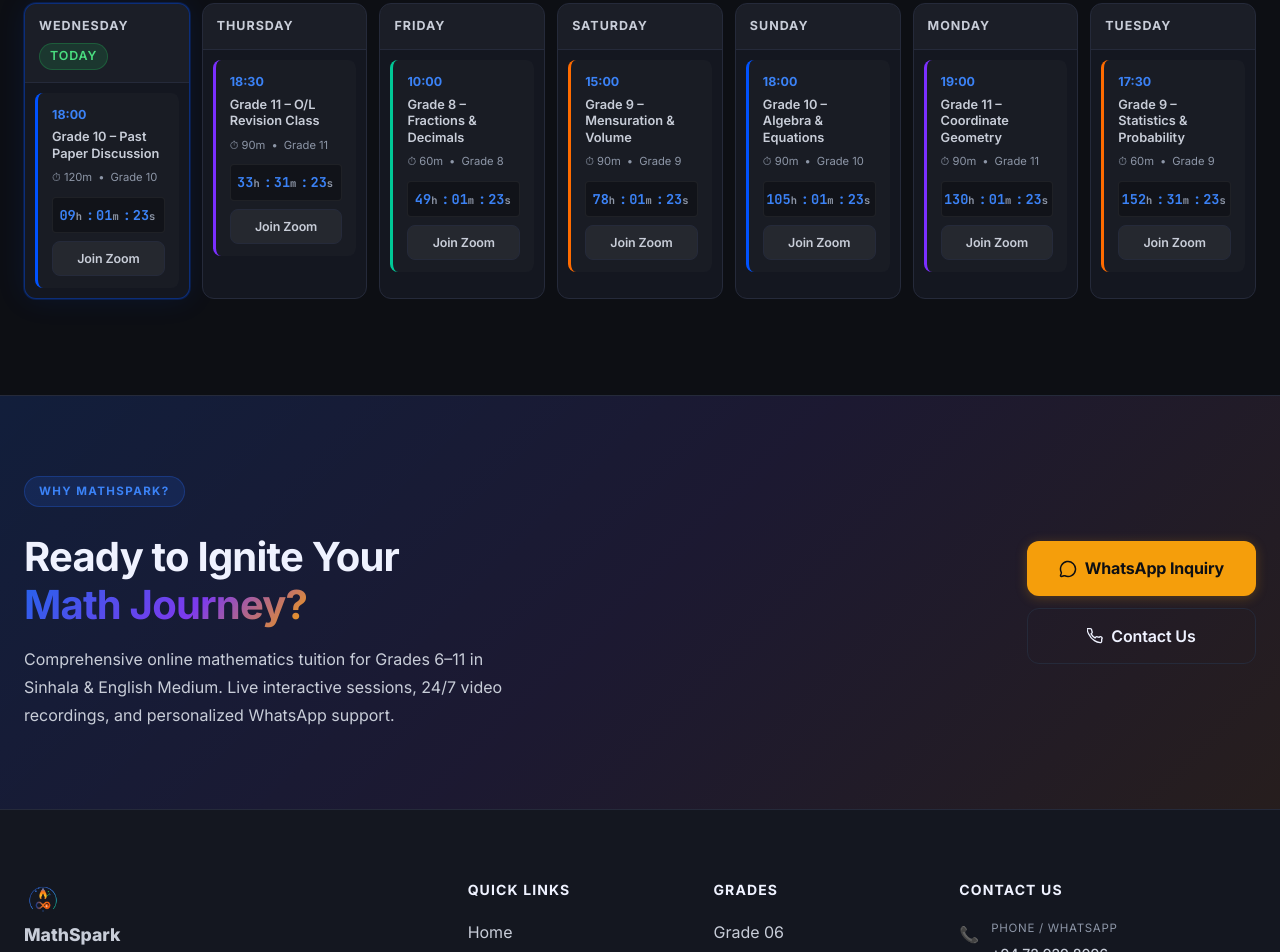
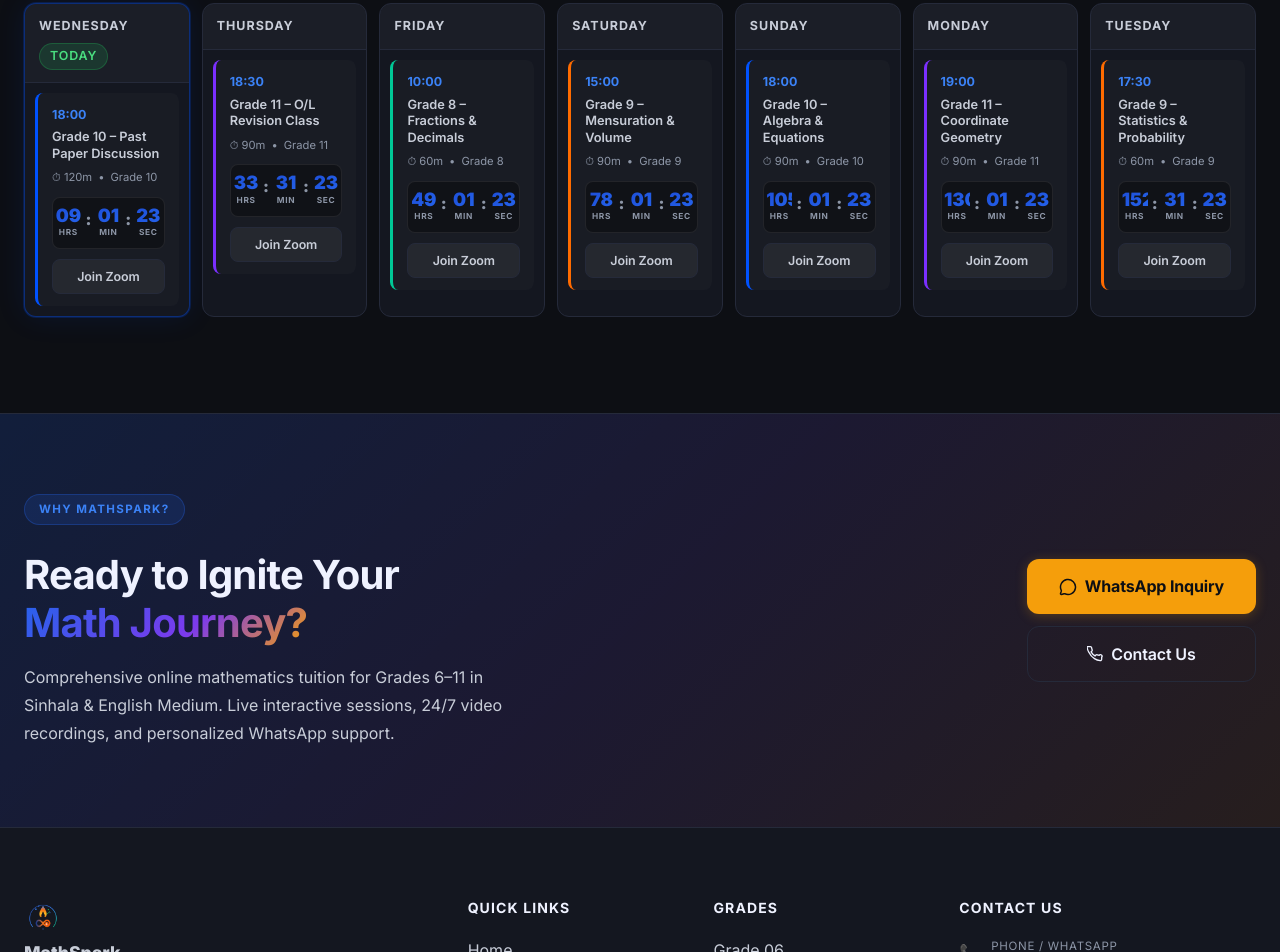
Before and after one commit to Thanuja47/MathSpark, a Next.js app: page /timetable in a window 1280 px wide. Shown: the part 1022-1974 px from the top of the page. Built offline with nearby package versions, Linux system fonts and the light colour scheme; no server answers.

Commit message:
style: update per-card countdown display to match top card stacked layout with HRS, MIN, SEC labels

```diff
--- a/app/timetable/page.js
+++ b/app/timetable/page.js
@@ -138,15 +138,26 @@ export default function TimetablePage() {
                               <span>Grade {cls.grade}</span>
                             </div>
 
-                            {/* Live per-class countdown block directly above Join Zoom button */}
+                            {/* Live per-class countdown block matching top card's stacked digit & label layout */}
                             <div className="card-countdown-box">
                               {isLive ? (
                                 <div className="card-live-now">🔴 LIVE NOW</div>
                               ) : (
-                                <div className="card-countdown-nums">
-                                  <span>{String(countdown.dh).padStart(2, '0')}<small>h</small></span>:
-                                  <span>{String(countdown.dm).padStart(2, '0')}<small>m</small></span>:
-                                  <span>{String(countdown.ds).padStart(2, '0')}<small>s</small></span>
+                                <div className="card-countdown-display">
+                                  <div className="card-countdown-unit">
+                                    <div className="card-countdown-num">{String(countdown.dh).padStart(2, '0')}</div>
+                                    <div className="card-countdown-lbl">HRS</div>
+                                  </div>
+                                  <div className="card-countdown-sep">:</div>
+                                  <div className="card-countdown-unit">
+                                    <div className="card-countdown-num">{String(countdown.dm).padStart(2, '0')}</div>
+                                    <div className="card-countdown-lbl">MIN</div>
+                                  </div>
+                                  <div className="card-countdown-sep">:</div>
+                                  <div className="card-countdown-unit">
+                                    <div className="card-countdown-num">{String(countdown.ds).padStart(2, '0')}</div>
+                                    <div className="card-countdown-lbl">SEC</div>
+                                  </div>
                                 </div>
                               )}
                             </div>
@@ -219,30 +230,49 @@ export default function TimetablePage() {
         .timetable-meta span:last-child::after { content: ''; margin: 0; }
 
         .card-countdown-box {
-          background: rgba(0, 0, 0, 0.3);
-          border: 1px solid rgba(255, 255, 255, 0.06);
-          border-radius: var(--radius-xs);
-          padding: 6px 8px;
-          margin-bottom: 8px;
+          background: rgba(0, 0, 0, 0.35);
+          border: 1px solid rgba(255, 255, 255, 0.08);
+          border-radius: var(--radius-sm);
+          padding: 8px 6px;
+          margin-bottom: 10px;
           text-align: center;
         }
-        .card-countdown-nums {
-          font-family: var(--font-mono, monospace);
-          font-size: 0.85rem;
-          font-weight: 700;
-          color: var(--primary-light);
+        .card-countdown-display {
           display: flex;
           align-items: center;
           justify-content: center;
-          gap: 2px;
+          gap: 4px;
         }
-        .card-countdown-nums small {
-          font-size: 0.65rem;
+        .card-countdown-unit {
+          text-align: center;
+          min-width: 26px;
+        }
+        .card-countdown-num {
+          font-family: var(--font-heading);
+          font-size: 1.15rem;
+          font-weight: 900;
+          background: var(--gradient-blue);
+          -webkit-background-clip: text;
+          -webkit-text-fill-color: transparent;
+          background-clip: text;
+          line-height: 1;
+        }
+        .card-countdown-lbl {
+          font-size: 0.52rem;
+          font-weight: 700;
+          letter-spacing: 0.08em;
           color: var(--text-muted);
-          margin-right: 2px;
+          text-transform: uppercase;
+          margin-top: 2px;
+        }
+        .card-countdown-sep {
+          font-size: 1rem;
+          font-weight: 900;
+          color: var(--text-muted);
+          margin-bottom: 8px;
         }
         .card-live-now {
-          font-size: 0.75rem;
+          font-size: 0.78rem;
           font-weight: 800;
           color: #00C896;
           letter-spacing: 0.05em;
```
